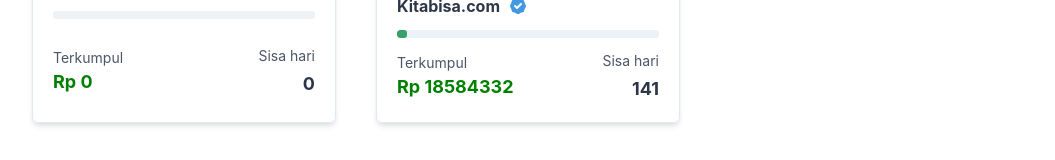
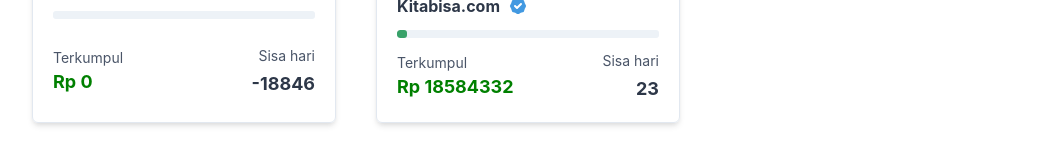
Before and after one commit to rtx-compfest/loman-frontend, a Next.js app: page / in a window 1280 px wide. Shown: the part 492-652 px from the top of the page, without its empty margins (112-1167 px from the left). Built offline with nearby package versions, Linux system fonts and the light colour scheme.

Commit message:
Add calculate remaining days using date-fns

```diff
--- a/components/Card/DonationCard.js
+++ b/components/Card/DonationCard.js
@@ -1,6 +1,7 @@
 import Image from 'next/image'
 import {Grid, Heading, Icon, Progress, Text} from '@chakra-ui/react'
 import {BadgeCheckIcon} from '@heroicons/react/solid'
+import differenceInDays from 'date-fns/differenceInDays'
 
 const imgLoader = ({src}) => {
   return src
@@ -74,7 +75,7 @@ const DonationCard = ({
             Sisa hari
           </Text>
           <Text as="strong" fontSize="lg" color="gray.700">
-            {deadline}
+            {differenceInDays(new Date(deadline), new Date())}
           </Text>
         </Grid>
       </Grid>
--- a/package.json
+++ b/package.json
@@ -15,6 +15,7 @@
     "@emotion/react": "^11",
     "@emotion/styled": "^11",
     "@heroicons/react": "^1.0.3",
+    "date-fns": "^2.23.0",
     "formik": "^2.2.9",
     "framer-motion": "^4",
     "next": "11.0.1",
--- a/pages/index.js
+++ b/pages/index.js
@@ -8,7 +8,7 @@ const donation = {
   name: 'Bantuan untuk Tenaga Kesehatan Yang Jalani Isolasi',
   target_amount: 500000000,
   amount: 18584332,
-  deadline: 141,
+  deadline: '2021-08-31',
   fundraiser: 'Kitabisa.com',
 }
 
```
Also changed, not shown: 2 other files (tests, documents, lock files or other folders).
